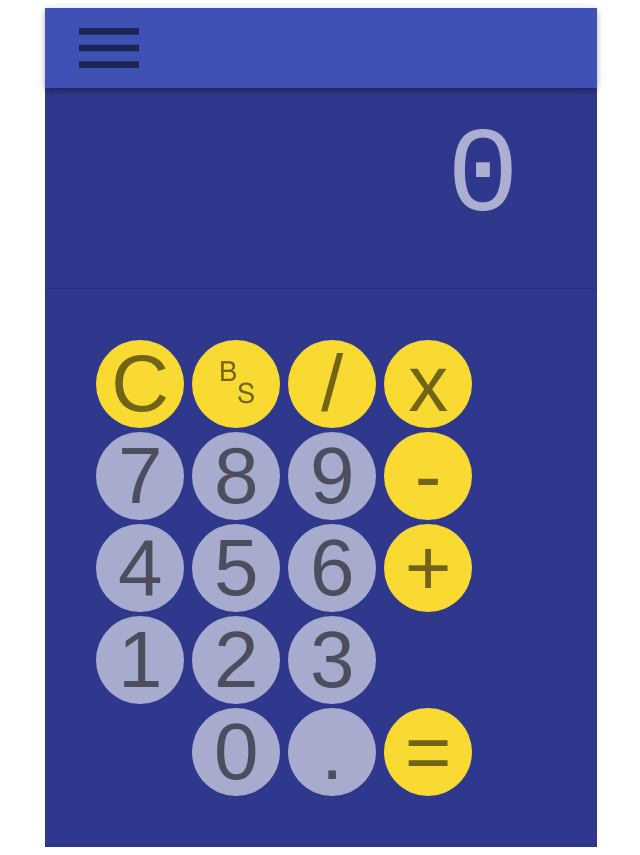
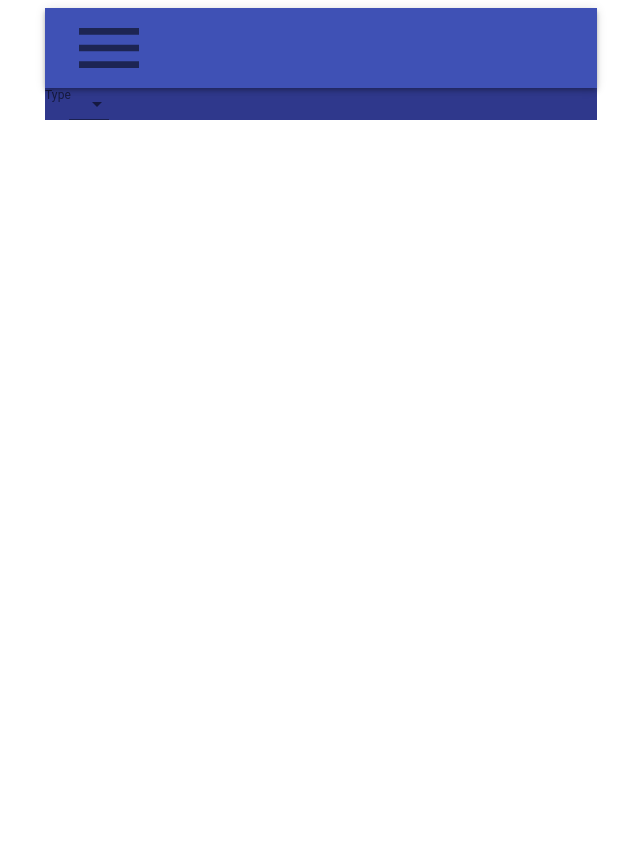
Before and after one commit to jiruan/calc1234, a React (Create React App) app: page /conversion in a window 1280 px wide. Shown: the whole page, without its empty margins (319-959 px from the left). After the commit the page ends 800 px from the top, so only its background shows below. Built offline with nearby package versions, Linux system fonts and the light colour scheme; what bigeval would draw is missing.

Commit message:
*shrugs*

```diff
--- a/src/App.jsx
+++ b/src/App.jsx
@@ -7,6 +7,7 @@ import DisplayScreen from './components/DisplayScreen';
 import ButtonPad from './components/ButtonPad';
 import History from './components/History';
 import { resetHistory } from './util/history';
+import Conversion from './components/Conversion';
 
 const useStyles = makeStyles({
   root: {
@@ -41,6 +42,10 @@ function App() {
               </p>
             </Route>
 
+            <Route path='/conversion'>
+              <Conversion />
+            </Route>
+
             <Route path='/history'>
               <History />
             </Route>
--- /dev/null
+++ b/src/components/Conversion.jsx
@@ -0,0 +1,57 @@
+import React, { useState } from 'react';
+import { Select, MenuItem, FormControl, InputLabel, Container } from '@material-ui/core';
+import { makeStyles } from '@material-ui/styles';
+
+const useStyle = makeStyles({
+  root: {
+    display: 'flex',
+  },
+  type: {
+    justifyContent: 'center',
+    paddingLeft: '10vh',
+    paddingRight: '10vh',
+    color: '#acafd1',
+    textAlign: 'center',
+  },
+});
+
+const typeOptions = [
+  'length',
+  'mass',
+];
+
+function Conversion() {
+  const styleClass = useStyle();
+  const [ type, setType ] = useState('length');
+
+  const typeChangeHandler = (event) => {
+    setType(event.target.value);
+  };
+
+  const typeMenuItems = typeOptions.map((elem, index) => (
+    <MenuItem value={index}>{elem}</MenuItem>
+  ));
+
+  return (
+    <>
+      <FormControl className={styleClass.root}>
+        <Container maxWidth='sm'>
+          <InputLabel>
+            Type
+          </InputLabel>
+        </Container>
+
+        <Container maxWidth='sm'>
+          <Select
+            value={type}
+            onChange={typeChangeHandler}
+          >
+            {typeMenuItems}
+          </Select>
+        </Container>
+      </FormControl>
+    </>
+  );
+}
+
+export default Conversion;
--- a/src/components/TopNav.jsx
+++ b/src/components/TopNav.jsx
@@ -55,6 +55,11 @@ function TopNav () {
             <b>History</b>
           </Link>
         </MenuItem>
+        <MenuItem onClick={closeHandler} classes={{root: styleClass.menuItem}}>
+          <Link replace to='/conversion' style={{textDecoration: 'none', color: '#b8bbdd'}}>
+            <b>Conversion</b>
+          </Link>
+        </MenuItem>
         <Divider />
         <MenuItem onClick={closeHandler} classes={{root: styleClass.menuItem}}>
           <Link replace to='/about' style={{textDecoration: 'none', color: '#b8bbdd'}}>
```
